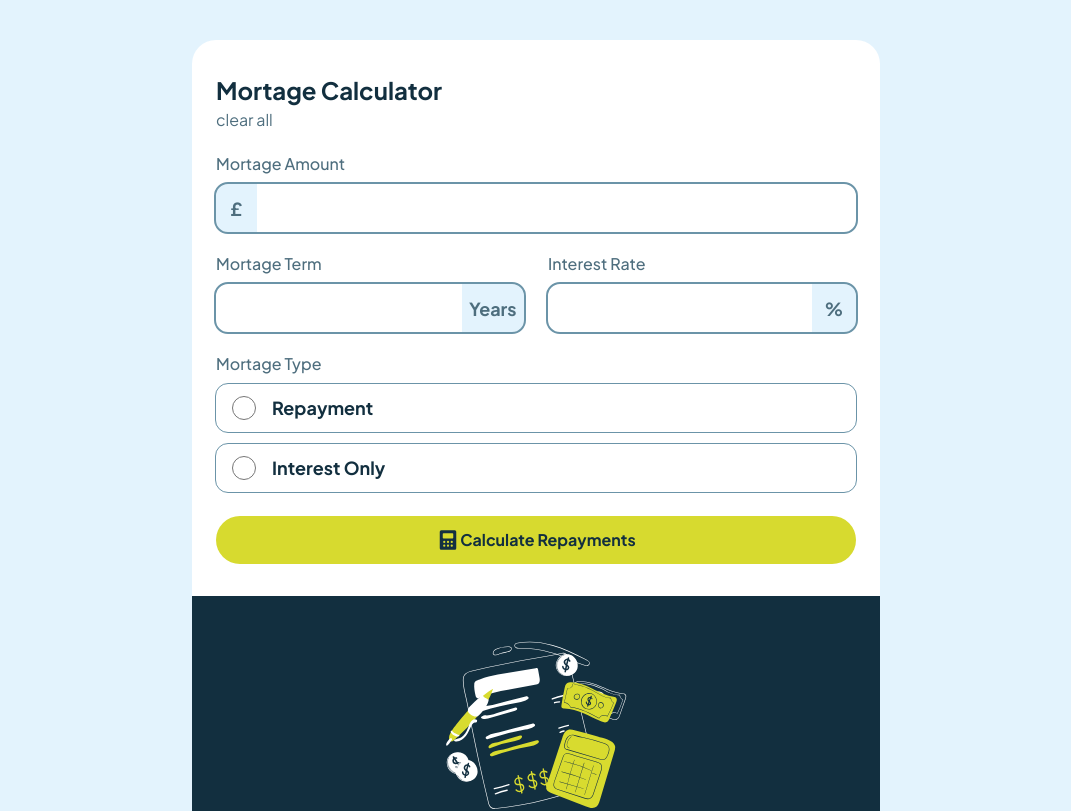
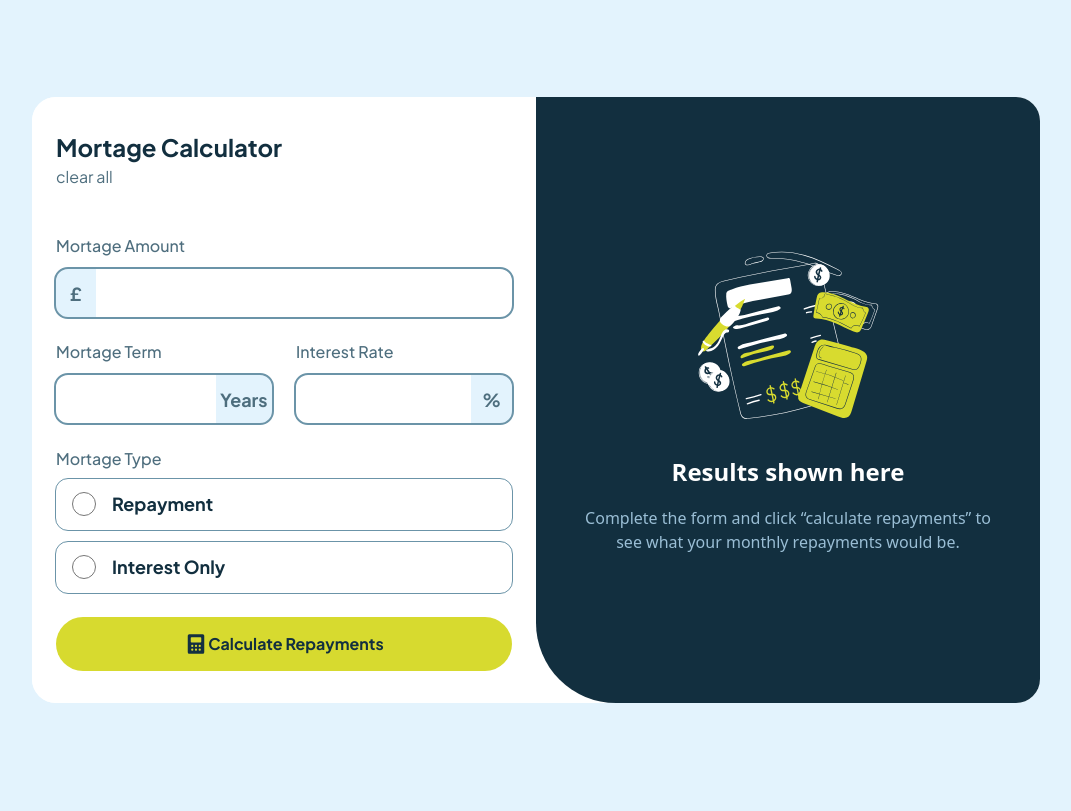
Before and after one commit to rf1303/mortgage-repayment-calculator, a React (Vite) app: page / in a window 1280 px wide. Shown: the top 811 px of the page, without its empty margins (104-1175 px from the left). Built offline with nearby package versions, Linux system fonts and the light colour scheme.

Commit message:
en estados activos y responsive tablet desktop

```diff
--- a/src/App.jsx
+++ b/src/App.jsx
@@ -8,10 +8,10 @@ function App() {
     return (
         <MortageProvider>
             <div className="wrapper__body">
-                <main className='bg-white w-full text capitalize font-plusJakarta py-8 px-6 grid gap-6 md:rounded-t-3xl'>
+                <main className='bg-white w-full text capitalize font-plusJakarta py-8 px-6 grid gap-6 md:rounded-t-3xl lg:h-full lg:rounded-l-3xl lg:rounded-tr-none'>
                     <MortageForm />
                 </main>
-                <aside className="bg-slate-900 py-8 px-6 grid gap-6 md:p-10 md:rounded-b-3xl">
+                <aside className="bg-slate-900 py-8 px-6 grid gap-6 md:p-10 md:rounded-b-3xl lg:h-full lg:rounded-r-3xl lg:rounded-bl-[5rem] lg:place-items-center">
                     <YourResults />
                 </aside>
             </div>
--- a/src/YourResult.jsx
+++ b/src/YourResult.jsx
@@ -7,9 +7,9 @@ export const YourResults = () => {
 
     if (!result) {
         return (
-            <div className='grid place-items-center gap-4'>
+            <div className='grid place-items-center gap-4 lg:max-h-100'>
                 <div className="w-48 h-48">
-                  <IllustrationEmpty />
+                    <IllustrationEmpty />
                 </div>
                 <header className="grid place-items-center gap-4 ">
                     <h3 className="text-white text-preset-2 font-bold">Results shown here</h3>
@@ -30,11 +30,12 @@ export const YourResults = () => {
                     To adjust the results, edit the form and click "calculate repayments" again.
                 </p>
             </header>
-            <section className="bg-slate-950/25 rounded-xl py-6 px-4 divide-y divide-slate-200/45 grid gap-4 shadow-xl shadow-slate-950/30">
-                <div className="grid gap-2 pb-4">
-                    <span className="text-slate-300 text-preset-4 font-medium">Your monthly repayments</span>
-                    <p className="text-preset-1 text-lime font-bold leading-none">&pound;{result.monthly.toFixed(2)}</p>
+            <section className="bg-slate-950/25 rounded-xl py-6 px-4 grid items-center justify-items-start gap-4 shadow-xl shadow-slate-950/30 lg:w-full lg:h-full">
+                <div className="max-h-20.5 grid gap-2 md:max-h-25.5">
+                    <span className="text-slate-300 text-preset-4 font-medium leading-none">Your monthly repayments</span>
+                    <p className="text-preset-1 text-lime font-bold leading-none md:text-[3.5rem] ">&pound;{result.monthly.toFixed(2)}</p>
                 </div>
+                <div className="h-px bg-white"></div>
                 <div className="grid gap-2">
                     <span className="text-slate-300 text-preset-4 font-medium">Total you'll repay over the term</span>
                     <p className="text-white text-preset-2 font-bold">&pound;{result.totalAmount.toFixed(2)}</p>
--- a/src/index.css
+++ b/src/index.css
@@ -25,7 +25,9 @@ body,
     min-height: 100vh;
     scroll-behavior: smooth;
     text-rendering: optimizeSpeed;
+    @apply lg:grid lg:place-items-center;
 }
+
 /**/
 /* :root { */
 /*     color-scheme: light dark; */
@@ -62,20 +64,15 @@ body,
 }
 
 .wrapper__body {
-    inline-size: min(43rem, 100%);
-    display: grid;
-    place-items: center;
-    margin-inline: auto;
-    padding-block: 2.5rem;
-    border-radius: 1rem;
+    @apply w-full max-w-172 grid place-items-center mx-auto py-10 lg:grid-cols-2 lg:max-w-252 lg:h-151.5 lg:p-0 lg:bg-white lg:rounded-3xl;
 }
 
 .form__label {
-    @apply text-slate-700 text-preset-4 font-medium leading-none ;
+    @apply text-slate-700 text-preset-4 font-medium leading-none;
 }
 
 .label__inputs {
-    @apply  max-h-12 flex items-center  outline-2 outline-slate-500 rounded-xl  hover:outline-lime hover:cursor-pointer ;
+    @apply max-h-12 flex items-center outline-2 outline-slate-500 rounded-xl hover:outline-lime hover:cursor-pointer;
 }
 
 .label__inputs:focus-within {
@@ -87,11 +84,11 @@ body,
 }
 
 .input__items {
-    @apply min-h-12 bg-slate-100 text-slate-700 text-preset-3  font-bold flex items-center justify-center;
+    @apply min-h-12 bg-slate-100 text-slate-700 text-preset-3 font-bold flex items-center justify-center;
 }
 
 .inputs__preset {
-    @apply text-preset-3 text-slate-900 font-bold px-3 w-full ;
+    @apply text-preset-3 text-slate-900 font-bold px-3 w-full;
 }
 
 /* .inputs__preset:focus-within { */
```
